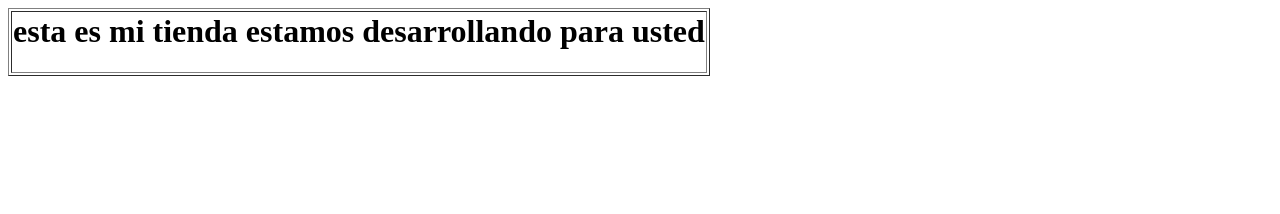
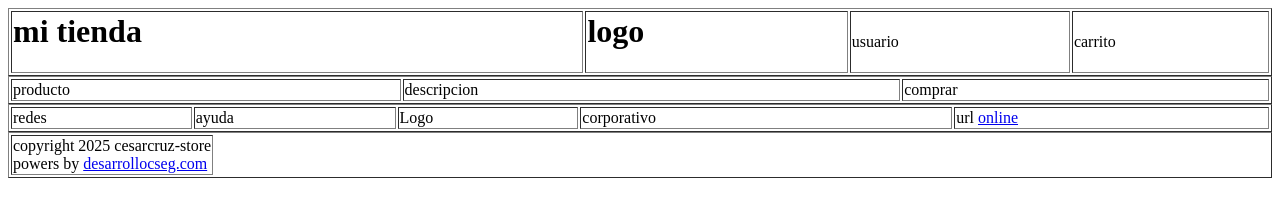
Before and after one commit to Desarrollocseg/cesarcruz-store.io, a plain HTML site: page index.html in a window 1280 px wide. Drawn offline with Linux system fonts and the light colour scheme.

Commit message:
estructura

```diff
--- a/index.html
+++ b/index.html
@@ -4,13 +4,69 @@
     <title>CesarCruz.store</title>
   </head>
 <body>
-  <table border 1px>
+  <main style="display: grid;">
+
+  <table border="1px">
     <tr>
       <td>
-      <h1>esta es mi tienda estamos desarrollando para usted</h1>
+      <h1>mi tienda</h1>
+    </td>
+    <td>
+      <h1>logo</h1>
+    </td>
+    <td>usuario</td>
+    <td>carrito</td>
+  </tr>
+</table>
 
+  <table border="1">
+    <tr>
+      <td>
+      producto
+    </td>
+    <td>
+      descripcion
+    </td>
+    <td>
+      comprar
+    </td>
+    </tr>
+     </table>
+
+</main>
+
+<footer style="display: grid;">
+
+  <table border="1px">
+
+    <tr>
+      <td>
+        redes
       </td>
+      <td>
+         ayuda
+      </td>
+      <td>
+        Logo
+      </td>
+      <td>
+        corporativo
+      </td>
+      <td>
+      url <a href="https://desarrollocseg.github.io/cesarcruz-store.io/">online</a>
+    </td>
     </tr>
   </table>
+
+  <table border="1" style="display: grid;">
+     <tr>
+    <td>
+  copyright 2025 cesarcruz-store
+  <br>
+  powers by <a href="https://Desarrollocseg.com">desarrollocseg.com </a>
+  </td>
+  </tr>
+  </table>
+</footer>
 </body>
 </html>
```
